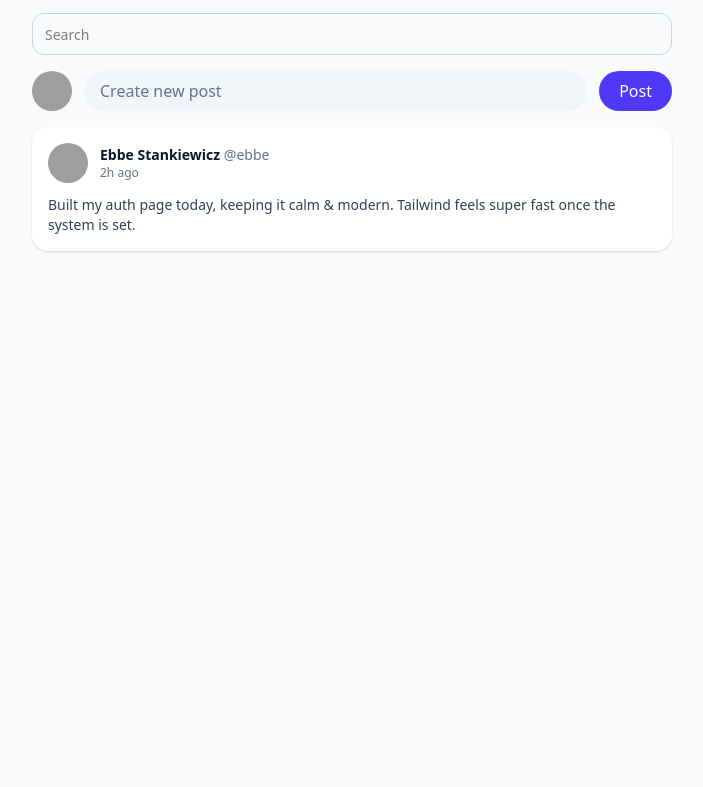
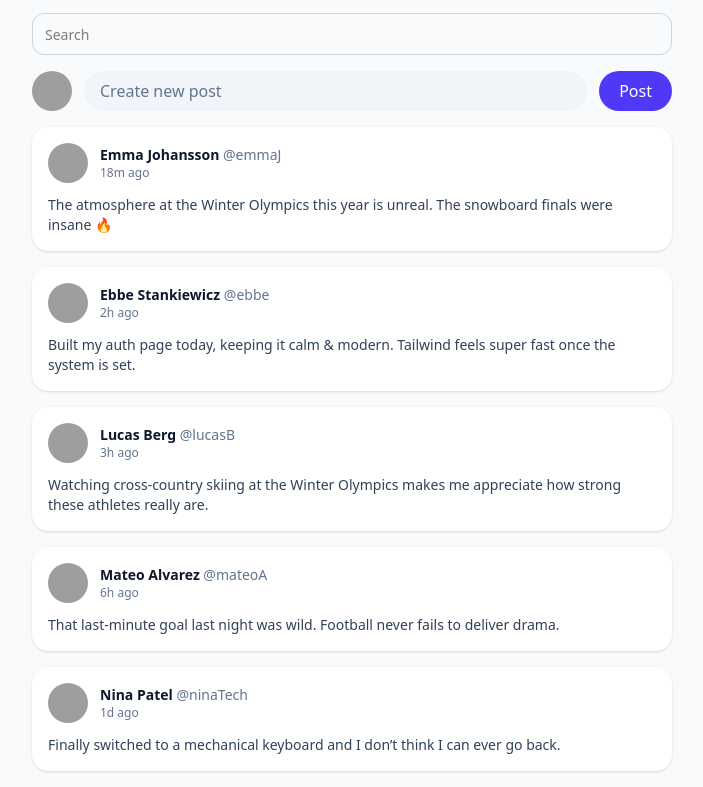
Before and after one commit to ebbestankiewicz/campus-social, a website: page feed/index.html in a window 1280 px wide. Shown: the part 67-854 px from the top of the page, without its empty margins (288-991 px from the left). Before the commit the page ends 800 px from the top, so only its background shows below. Drawn offline with Linux system fonts and the light colour scheme; grey boxes are pictures that could not be loaded.

Commit message:
added fake posts from others users to the feed

```diff
--- a/feed/index.html
+++ b/feed/index.html
@@ -29,10 +29,6 @@
     <main class="mx-auto w-full max-w-2xl space-y-4 p-4">
       <section class="space-y-3">
         <div class="space-y-1">
-          <label
-            for="search"
-            class="text-sm font-medium text-slate-700"
-          ></label>
           <input
             type="search"
             id="search"
@@ -65,6 +61,26 @@
         <article class="rounded-2xl bg-white p-4 shadow-sm">
           <div class="flex items-center gap-3">
             <img
+              src="https://i.pravatar.cc/150?img=47"
+              alt="User avatar"
+              class="h-10 w-10 rounded-full object-cover"
+            />
+            <div class="min-w-0">
+              <p class="truncate text-sm font-semibold text-slate-900">
+                Emma Johansson
+                <span class="font-normal text-slate-500">@emmaJ</span>
+              </p>
+              <p class="text-xs text-slate-500">18m ago</p>
+            </div>
+          </div>
+          <p class="mt-3 text-sm text-slate-700">
+            The atmosphere at the Winter Olympics this year is unreal. The
+            snowboard finals were insane 🔥
+          </p>
+        </article>
+        <article class="rounded-2xl bg-white p-4 shadow-sm">
+          <div class="flex items-center gap-3">
+            <img
               src="https://www.handball.no/globalassets/nhf-sentralt/kampaktivitet/landslag/yngrelandslagene/ferdigspilte-landslag/lm02/2023/2023-portretter-og-lagbilde/2023-ebbe-stankiewicz-lm02.jpg?maxwidth=700&quality=80"
               alt="User avatar"
               class="h-10 w-10 rounded-full object-cover"
@@ -82,6 +98,66 @@
             super fast once the system is set.
           </p>
         </article>
+        <article class="rounded-2xl bg-white p-4 shadow-sm">
+          <div class="flex items-center gap-3">
+            <img
+              src="https://i.pravatar.cc/150?img=13"
+              alt="User avatar"
+              class="h-10 w-10 rounded-full object-cover"
+            />
+            <div class="min-w-0">
+              <p class="truncate text-sm font-semibold text-slate-900">
+                Lucas Berg
+                <span class="font-normal text-slate-500">@lucasB</span>
+              </p>
+              <p class="text-xs text-slate-500">3h ago</p>
+            </div>
+          </div>
+          <p class="mt-3 text-sm text-slate-700">
+            Watching cross-country skiing at the Winter Olympics makes me
+            appreciate how strong these athletes really are.
+          </p>
+        </article>
+        <article class="rounded-2xl bg-white p-4 shadow-sm">
+          <div class="flex items-center gap-3">
+            <img
+              src="https://i.pravatar.cc/150?img=12"
+              alt="User avatar"
+              class="h-10 w-10 rounded-full object-cover"
+            />
+            <div class="min-w-0">
+              <p class="truncate text-sm font-semibold text-slate-900">
+                Mateo Alvarez
+                <span class="font-normal text-slate-500">@mateoA</span>
+              </p>
+              <p class="text-xs text-slate-500">6h ago</p>
+            </div>
+          </div>
+          <p class="mt-3 text-sm text-slate-700">
+            That last-minute goal last night was wild. Football never fails to
+            deliver drama.
+          </p>
+        </article>
+        <article class="rounded-2xl bg-white p-4 shadow-sm">
+          <div class="flex items-center gap-3">
+            <img
+              src="https://i.pravatar.cc/150?img=33"
+              alt="User avatar"
+              class="h-10 w-10 rounded-full object-cover"
+            />
+            <div class="min-w-0">
+              <p class="truncate text-sm font-semibold text-slate-900">
+                Nina Patel
+                <span class="font-normal text-slate-500">@ninaTech</span>
+              </p>
+              <p class="text-xs text-slate-500">1d ago</p>
+            </div>
+          </div>
+          <p class="mt-3 text-sm text-slate-700">
+            Finally switched to a mechanical keyboard and I don’t think I can
+            ever go back.
+          </p>
+        </article>
       </section>
     </main>
   </body>
```
